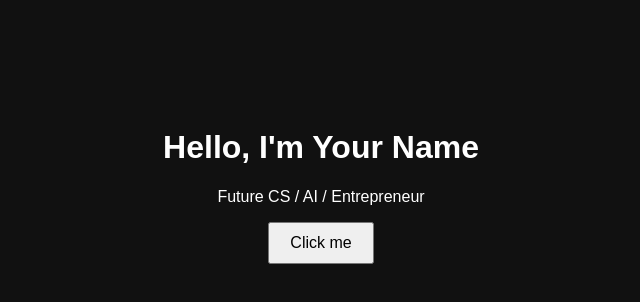
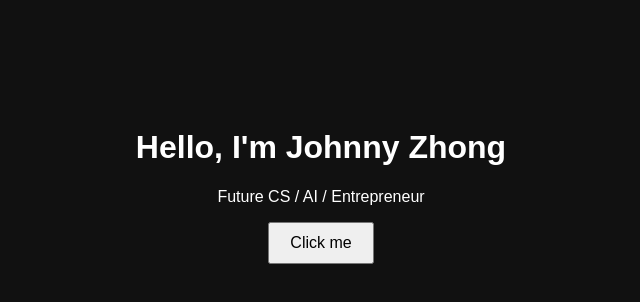
Before and after one commit to JohnnyZ343434/johnnyz343434.github.io, a plain HTML site: page index.html in a window 1280 px wide. Shown: the whole page, without its empty margins (319-959 px from the left). Drawn offline with Linux system fonts and the light colour scheme.

Commit message:
Update header to include name 'Johnny Zhong'

```diff
--- a/index.html
+++ b/index.html
@@ -7,7 +7,7 @@
 </head>
 <body>
 
-  <h1>Hello, I'm Your Name</h1>
+  <h1>Hello, I'm Johnny Zhong</h1>
   <p>Future CS / AI / Entrepreneur</p>
 
   <button onclick="sayHi()">Click me</button>
```
